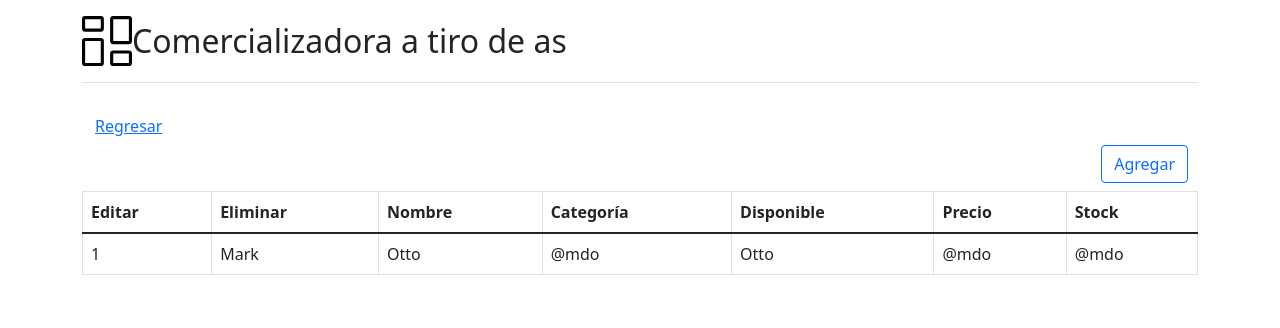
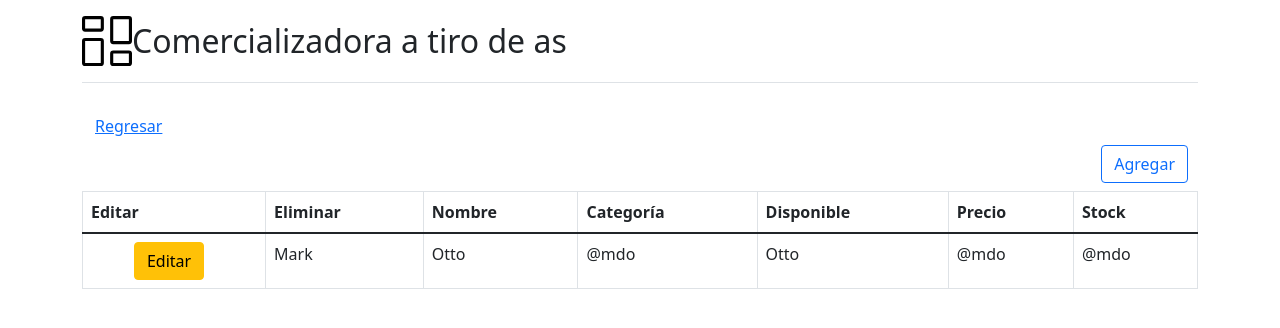
Before and after one commit to jjpizarro/catalogovirtual, a React (Create React App) app in the folder frontend/: page /products in a window 1280 px wide. Shown: the top 328 px of the page. Built offline with nearby package versions, Linux system fonts and the light colour scheme.

Commit message:
se agrega la opción de edición

```diff
--- a/frontend/src/components/ProductListTable.js
+++ b/frontend/src/components/ProductListTable.js
@@ -1,6 +1,21 @@
 import React from 'react';
 import Table from 'react-bootstrap/Table';
+import ModalForm from "../components/ModalForm";
 const ProductListTable = ()=>{
+  const producto = {
+    id:'123qweasd',
+    nombre: 'jj',
+    descripcion: 'Mi descripcion',
+    categoria: 'Categoria',
+    precio: 12,
+    cantidad: 12,
+    disponibilidad:  true,
+    imagen: 'https://miurl.com'
+  };
+  const editProduct = (product)=>{
+    console.log('Editar producto producto');
+    console.log(product);
+  }
     return (<Table bordered hover>
         <thead>
           <tr>
@@ -16,7 +31,7 @@ const ProductListTable = ()=>{
         </thead>
         <tbody>
           <tr>
-            <td>1</td>
+            <td><ModalForm label="Editar" styles="d-flex justify-content-center" variant="warning" product={producto} onCreateOrUpdate={editProduct} /></td>
             <td>Mark</td>
             <td>Otto</td>
             <td>@mdo</td>
```
